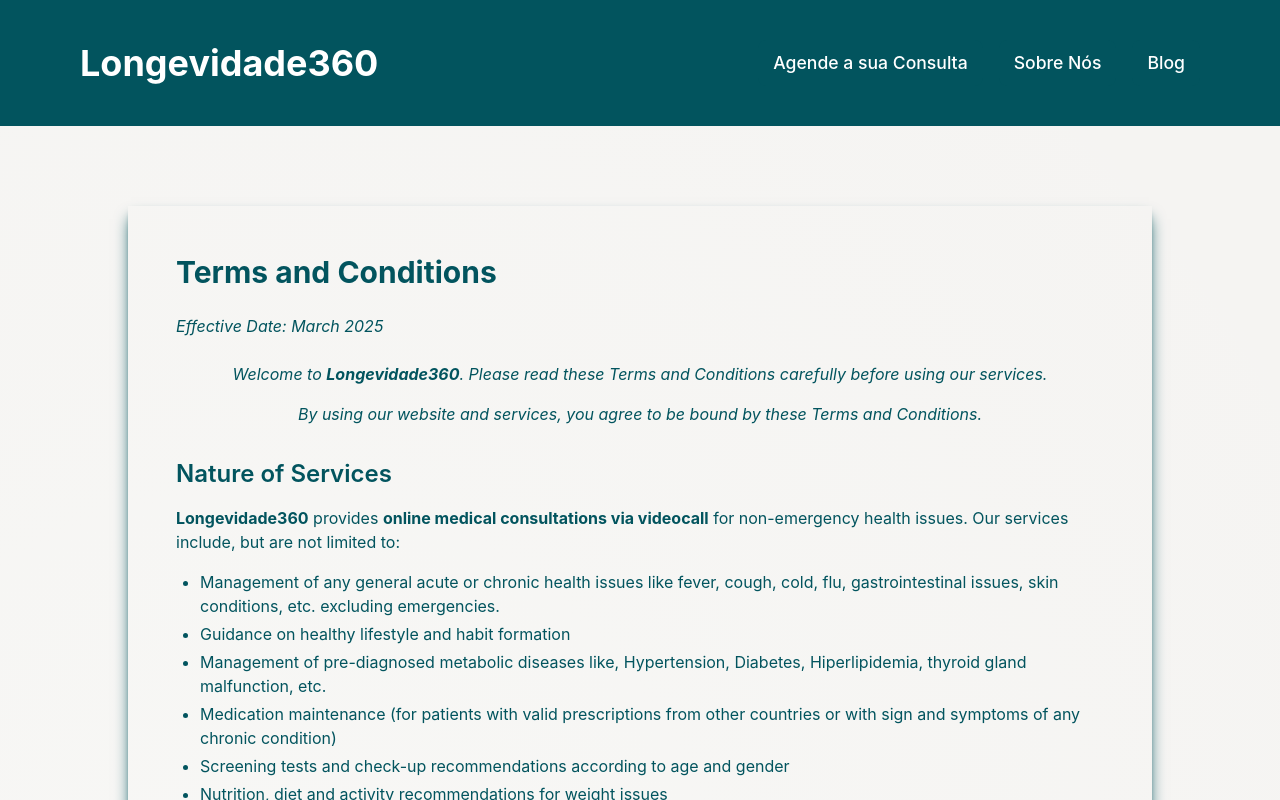
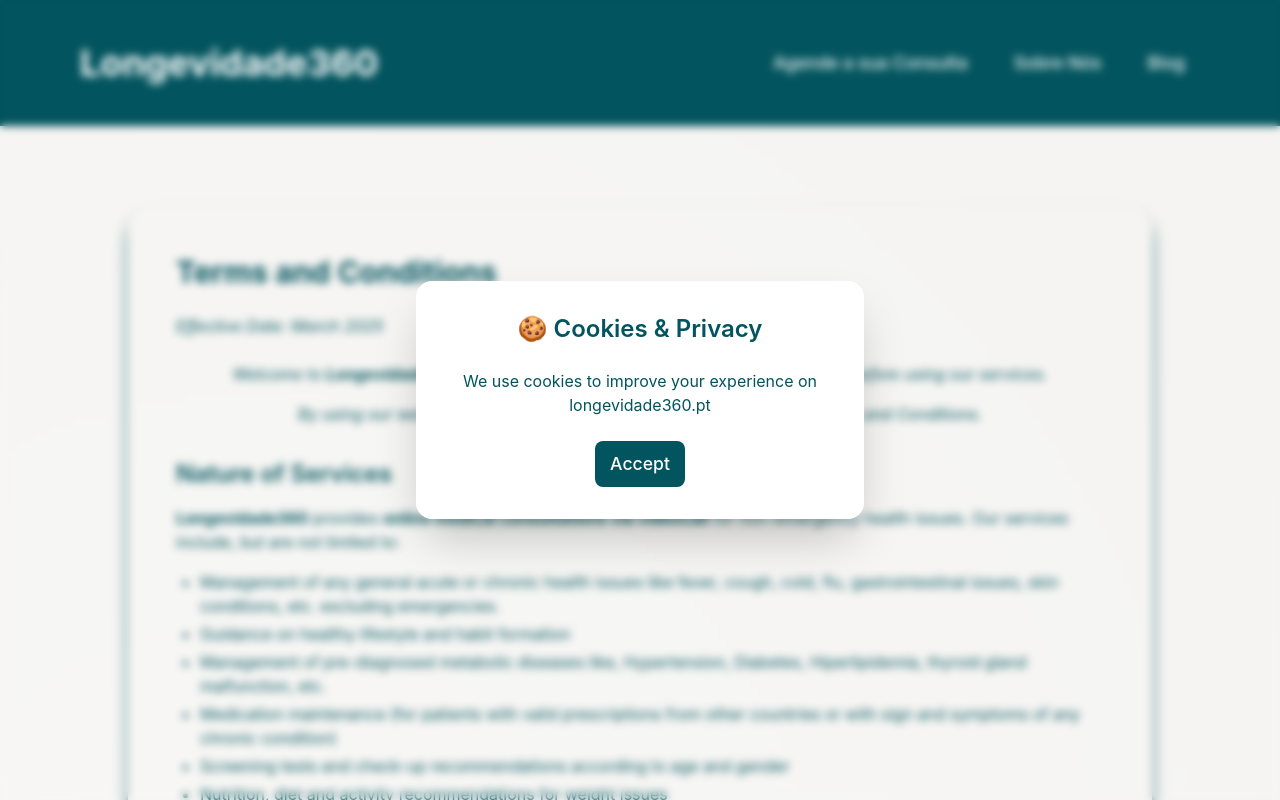
Before and after one commit to Maryamtehranizadeh/longevidade360, a React (Vite) app: page /terms-and-conditions in a window 1280 px wide. Shown: the top 800 px of the page. Built offline with nearby package versions, Linux system fonts and the light colour scheme.

Commit message:
Cookie Modal

```diff
--- a/src/App.jsx
+++ b/src/App.jsx
@@ -4,6 +4,7 @@ import Router from "./router/Router";
 import Layout from "./layout/Layout";
 import { QueryClient, QueryClientProvider } from "@tanstack/react-query";
 import defaultOptions from "./config/reactQuery";
+import CookieModal from "./components/CookieModal";
 
 const queryClient = new QueryClient({
   defaultOptions,
@@ -14,8 +15,9 @@ function App() {
     <QueryClientProvider client={queryClient}>
       <BrowserRouter>
         <Layout>
+          <Router />
+          <CookieModal />
           <Toaster position="top-right" reverseOrder={true} />
-          <Router />
         </Layout>
       </BrowserRouter>
     </QueryClientProvider>
--- /dev/null
+++ b/src/components/CookieModal.jsx
@@ -0,0 +1,37 @@
+import React, { useEffect, useState } from "react";
+
+function CookieModal() {
+  const [show, setShow] = useState(false);
+  useEffect(() => {
+    const hasAccepted = localStorage.getItem("cookiesAccepted") === "true";
+    if (!hasAccepted) {
+      const timer = setTimeout(() => {
+        setShow(true);
+        document.body.style.overflow = "hidden"; // disable scroll
+      }, 5000);
+      return () => clearTimeout(timer);
+    }
+  }, []);
+  const handleAccept = () => {
+    localStorage.setItem("cookiesAccepted", "true");
+    setShow(false);
+    document.body.style.overflow = "auto"; // re-enable scroll
+  };
+
+  if (!show) return null;
+  return (
+    <div className="fixed inset-0 z-50 bg-primary/20 backdrop-blur-sm flex items-center justify-center p-4 sm:p-6">
+      <div className="bg-secondary rounded-2xl shadow-2xl p-8 w-full max-w-md text-center animate-fadeIn max-h-[90vh]">
+        <h2 className="text-xl sm:text-2xl font-semibold text-primary mb-4 sm:mb-6">
+          🍪 Cookies & Privacy
+        </h2>
+        <p className="text-primary mb-4 sm:mb-6 text-sm sm:text-base">
+          We use cookies to improve your experience on longevidade360.pt
+        </p>
+        <button onClick={handleAccept}>Accept</button>
+      </div>
+    </div>
+  );
+}
+
+export default CookieModal;
--- a/src/pages/PrivacyPolicy.jsx
+++ b/src/pages/PrivacyPolicy.jsx
@@ -2,7 +2,7 @@ import React from "react";
 
 function PrivacyPolicy() {
   return (
-    <div className="max-w-5xl mx-auto p-12 my-20 text-primary shadow-lg shadow-primary">
+    <div className="max-w-5xl mx-auto p-12 my-20 text-primary shadow-lg shadow-primary rounded-3xl">
       <h1 className="text-3xl font-bold mb-6">Privacy Policy</h1>
       <p className="italic mb-6">Effective Date: March 2025</p>
 
--- a/src/pages/TermsConditions.jsx
+++ b/src/pages/TermsConditions.jsx
@@ -2,7 +2,7 @@ import React from "react";
 
 function TermsConditions() {
   return (
-    <div className="max-w-5xl mx-auto p-12 my-20 text-primary shadow-lg shadow-primary ">
+    <div className="max-w-5xl mx-auto p-12 my-20 text-primary shadow-lg shadow-primary rounded-3xl ">
       <h1 className="text-3xl font-bold mb-6">Terms and Conditions</h1>
       <p className="italic mb-6">Effective Date: March 2025</p>
 
```
